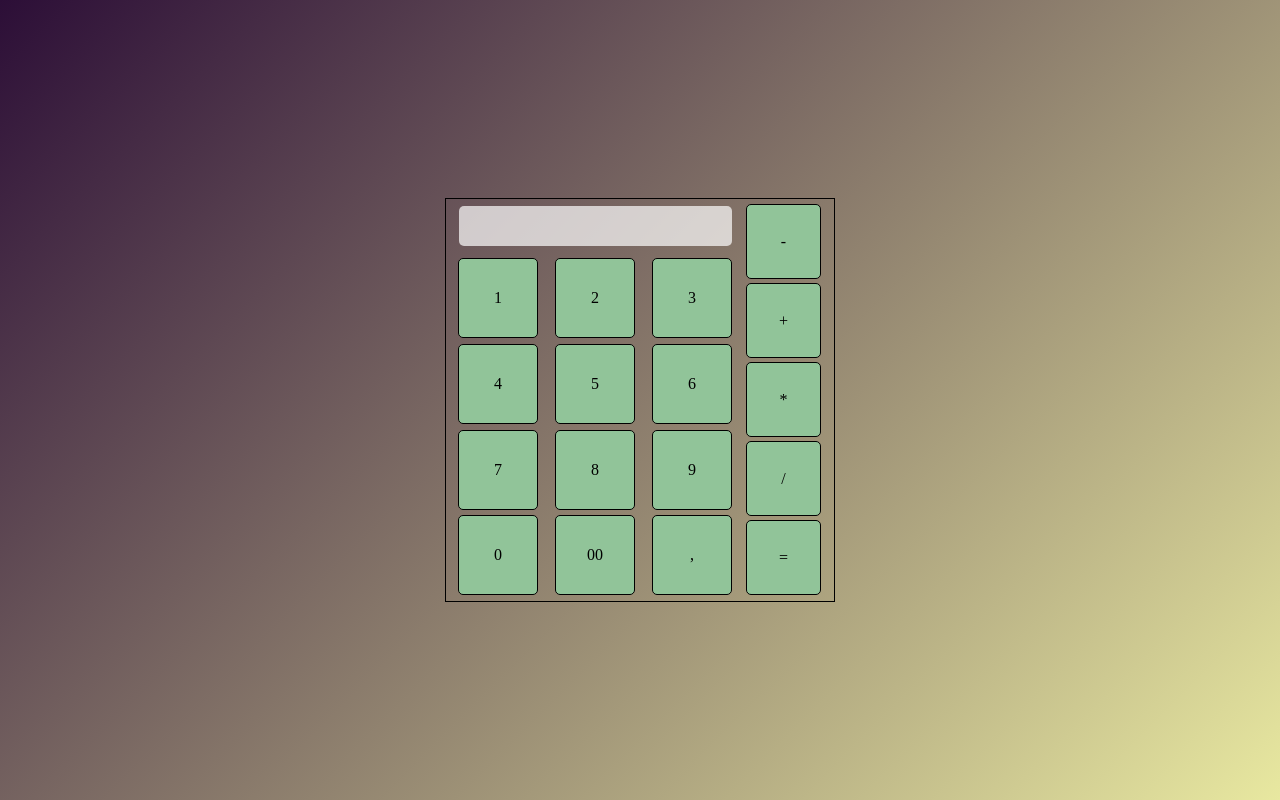
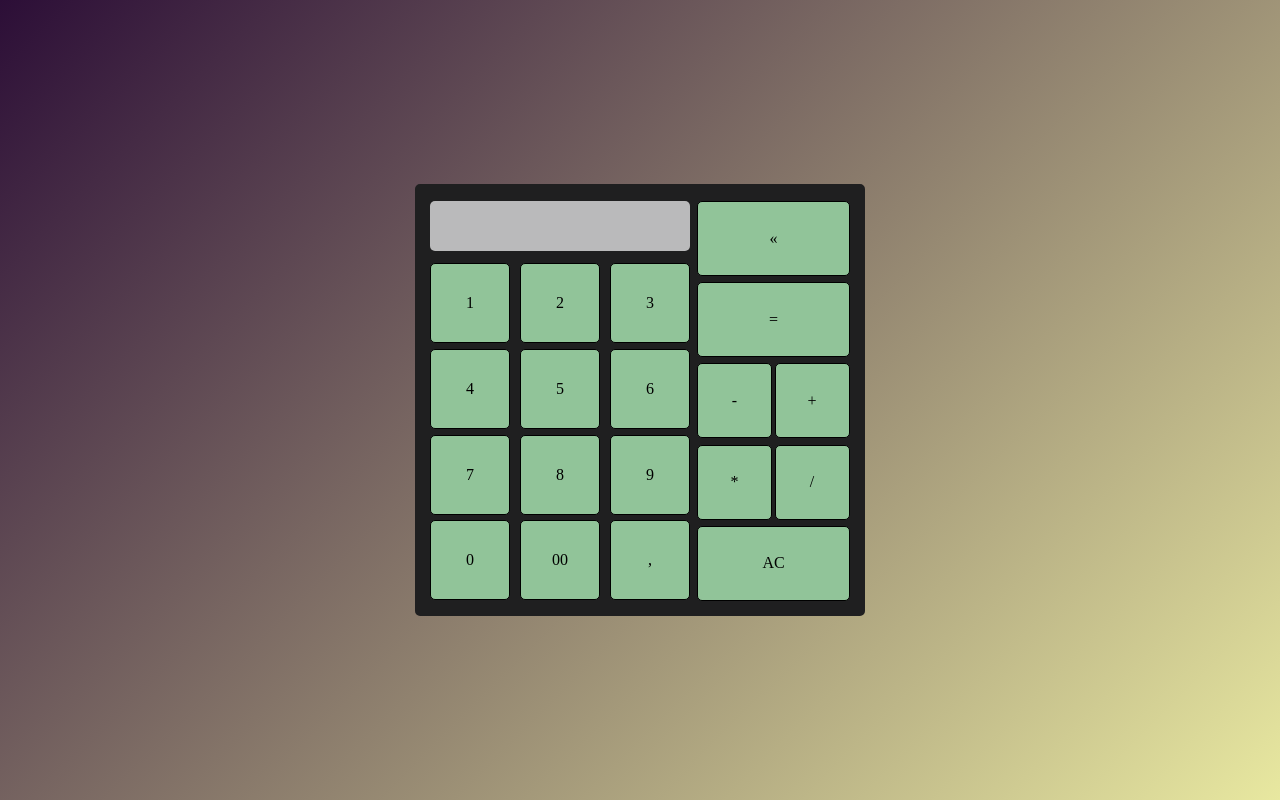
Before and after one commit to AlexJr22/calculator, a plain HTML site: page calculator/calculator.html in a window 1280 px wide. Drawn offline with Linux system fonts and the light colour scheme.

Commit message:
redoing the buttons

```diff
--- a/calculator/calculator.html
+++ b/calculator/calculator.html
@@ -32,13 +32,25 @@
       <div class="cardButton">,</div>
     </div>
 
-    <div class="operatorButtons">
-      <div class="cardButton operators">-</div>
-      <div class="cardButton operators">+</div>
-      <div class="cardButton operators">*</div>
-      <div class="cardButton operators">/</div>
-      <div class="cardButton operators">=</div>
-    </div>
+    <table class="operatorButtons">
+      <tr>
+        <td colspan="2" ><div class="cardButton operators" style="width: 153px;">&laquo;</div></td>
+      </tr>
+      <tr>
+        <td colspan="2"><div class="cardButton operators" style="width: 153px;">=</div></td>
+      </tr>
+      <tr>
+        <td><div class="cardButton operators">-</div></td>
+        <td><div class="cardButton operators">+</div></td>
+      </tr>
+      <tr>
+        <td><div class="cardButton operators">*</div></td>
+        <td><div class="cardButton operators">/</div></td>
+      </tr>
+      <tr>
+        <td colspan="2"><div class="cardButton operators" style="width: 153px;">AC</div> </td>
+      </tr>
+    </table>
   </div>
 
 </body>
--- a/calculator/styles/operators/operators.css
+++ b/calculator/styles/operators/operators.css
@@ -1,12 +1,11 @@
 .operatorButtons {
   position: absolute;
-
-  transform: translate(300px, 5px)
+  transform: translate(270px, 4px);
+  height: 408px;
 }
 
 .cardButton.operators {
   width: 75px;
   height: 75px;
-
-  margin-bottom: 4px;
+  margin-bottom: 2px;
 }
--- a/calculator/styles/style.css
+++ b/calculator/styles/style.css
@@ -19,9 +19,12 @@ body {
 }
 
 #calculator {
-  width: 390px;
+  width: 450px;
+  display: flex;
+  border-radius: 5px;
+  border: #1F1F20 solid 10px;
+
+  background-color: #1F1F20;
 
   flex-direction: column;
-  display: flex;
-  border: black 1px solid;
 }
--- a/calculator/styles/styleButtons/stylebuttons.css
+++ b/calculator/styles/styleButtons/stylebuttons.css
@@ -31,7 +31,7 @@
 }
 
 .numbers .cardButton{
-  margin: 0px 5px 0px 12px;
+  margin: 0px 5px 0px 5px;
 }
 .cardButton:active {
   background-color: #91c499ab;
--- a/calculator/styles/styleDisplaycalculator/styleDisplayCalculator.css
+++ b/calculator/styles/styleDisplaycalculator/styleDisplayCalculator.css
@@ -3,12 +3,12 @@
   color: black;
 
   display: flex;
-  width: 273px;
-  height: 40px;
+  width: 260px;
+  height: 50px;
 
   border-radius: 5px;
 
-  margin: 7px 0px 5px 13px;
+  margin: 7px 0px 5px 5px;
   padding-right: 5px;
 
   justify-content: end;
```
